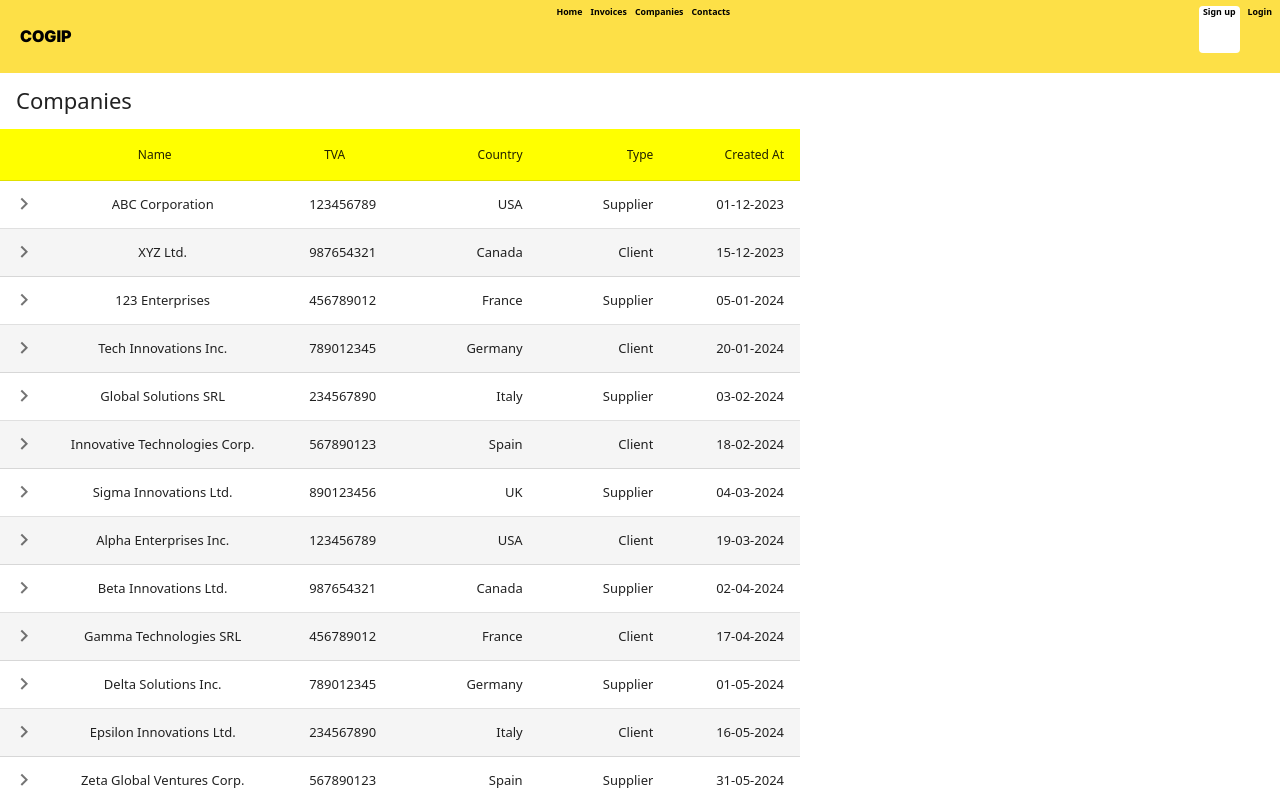
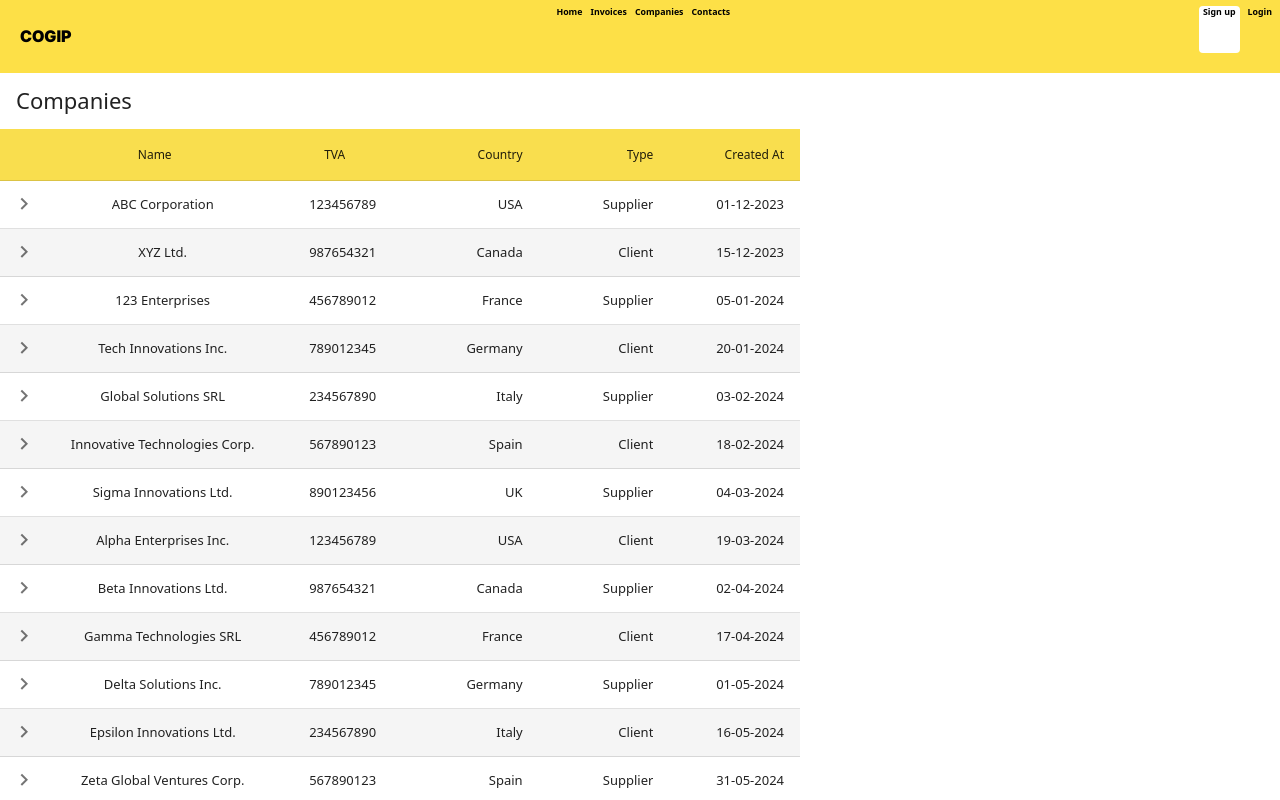
Before and after one commit to Takowski/Cogip_Project, a React (Vite) app: page / in a window 1280 px wide. Shown: the top 800 px of the page. Built offline with nearby package versions, Linux system fonts and the light colour scheme.

Commit message:
good yellow

```diff
--- a/src/landing.css
+++ b/src/landing.css
@@ -32,7 +32,7 @@
 }
 
 .rdt_TableHeadRow {
-    background-color: yellow !important;
+    background-color: #F9DE4E !important;
   /* styles for the header row */
 }
 
```
